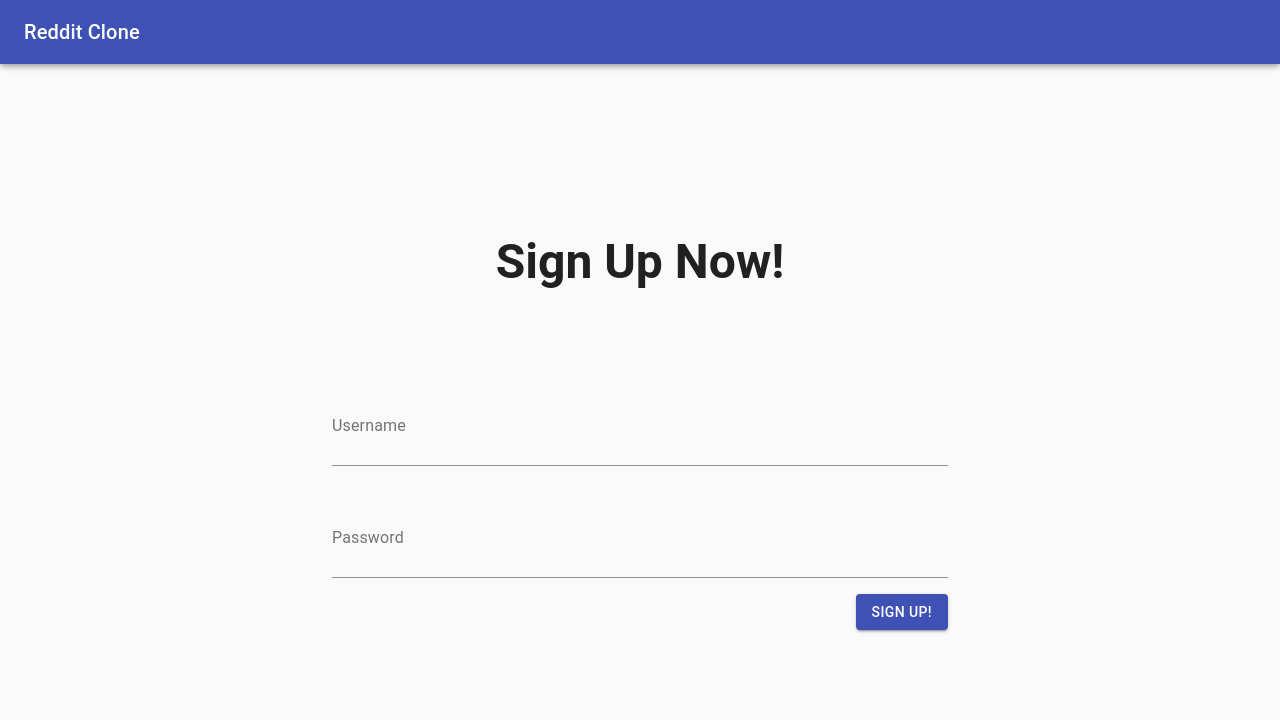
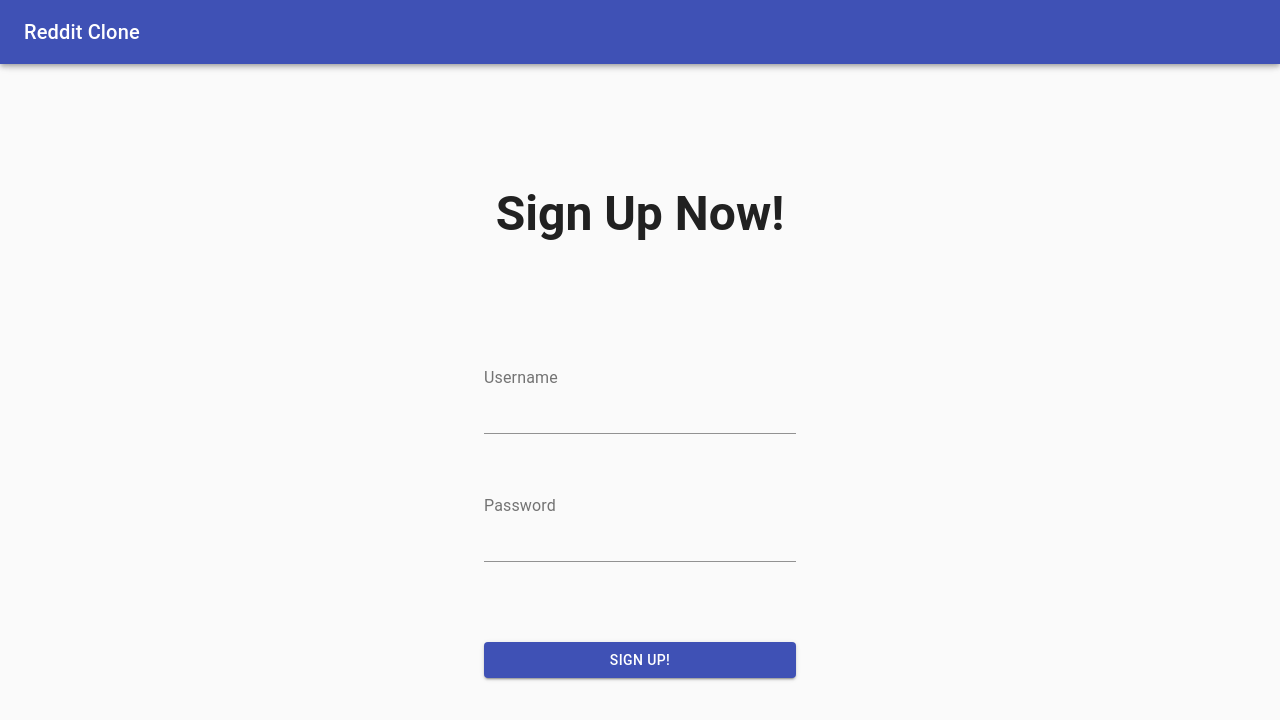
Before and after one commit to alfiemartin/reddit-clone-client, a Next.js app: page /register in a window 1280 px wide. Shown: the top 720 px of the page. Built offline with nearby package versions, Linux system fonts and the light colour scheme.

Commit message:
grid for register page

```diff
--- a/package.json
+++ b/package.json
@@ -11,10 +11,12 @@
     "@material-ui/core": "^4.11.3",
     "@material-ui/icons": "^4.11.2",
     "@material-ui/styles": "^4.11.3",
+    "graphql": "^15.5.0",
     "next": "10.1.3",
     "react": "17.0.2",
     "react-dom": "17.0.2",
-    "sass": "^1.32.11"
+    "sass": "^1.32.11",
+    "urql": "^2.0.2"
   },
   "devDependencies": {
     "@types/material-ui": "^0.21.8",
--- a/src/pages/index.tsx
+++ b/src/pages/index.tsx
@@ -1,9 +1,8 @@
 import Head from "next/head";
-import styles from "../styles/Home.module.scss";
 
 export default function Home(): JSX.Element {
   return (
-    <div className={styles.container}>
+    <div>
       <Head>
         <title>Reddit clone client</title>
         <link rel="icon" href="/favicon.ico" />
--- a/src/pages/register.tsx
+++ b/src/pages/register.tsx
@@ -2,9 +2,10 @@ import { Template } from "../components/Template/Template";
 import React from "react";
 import {
   Button,
-  Container,
+  FormControl,
   FormGroup,
   FormLabel,
+  Grid,
   Input,
   Typography,
 } from "@material-ui/core";
@@ -16,19 +17,26 @@ const Register: React.FC<registerProps> = ({}) => {
   const classes = useStyles();
   return (
     <Template>
-      <Container className={classes.container}>
+      <Grid
+        container
+        justify="center"
+        alignItems="center"
+        className={classes.container}
+      >
+        <Grid item xs={12} sm={6} md={4} lg={3}>
           <Typography variant="h3" className={classes.signupText}>
             Sign Up Now!
           </Typography>
           <form className={classes.form}>
-          <FormGroup className={classes.formGroup}>
+            <FormGroup>
+              <FormControl className={classes.formGroup}>
                 <FormLabel>Username</FormLabel>
                 <Input />
-          </FormGroup>
-          <FormGroup>
+              </FormControl>
+              <FormControl className={classes.formGroup}>
                 <FormLabel>Password</FormLabel>
-            <Input />
-          </FormGroup>
+                <Input type="password" />
+              </FormControl>
               <Button
                 variant="contained"
                 color="primary"
@@ -36,8 +44,10 @@ const Register: React.FC<registerProps> = ({}) => {
               >
                 Sign Up!
               </Button>
+            </FormGroup>
           </form>
-      </Container>
+        </Grid>
+      </Grid>
     </Template>
   );
 };
--- a/src/styles/registerStyles.ts
+++ b/src/styles/registerStyles.ts
@@ -4,10 +4,7 @@ export default makeStyles((theme) => ({
   container: {
     width: "100%",
     height: `calc(100vh - ${theme.spacing(8)}px)`,
-    display: "flex",
-    flexDirection: "column",
-    justifyContent: "center",
-    alignItems: "center",
+    padding: theme.spacing(2),
   },
   signupText: {
     fontWeight: "bold",
@@ -25,7 +22,7 @@ export default makeStyles((theme) => ({
     marginBottom: theme.spacing(8),
   },
   form: {
-    width: "50%",
+    // width: "50%",
   },
   button: {
     marginTop: theme.spacing(2),
```
Also changed, not shown: 1 other file (tests, documents, lock files or other folders). Lines whose indentation alone changed are shown as unchanged.
